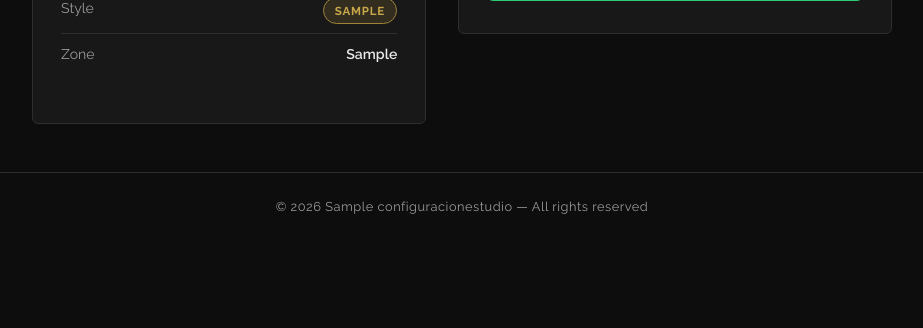
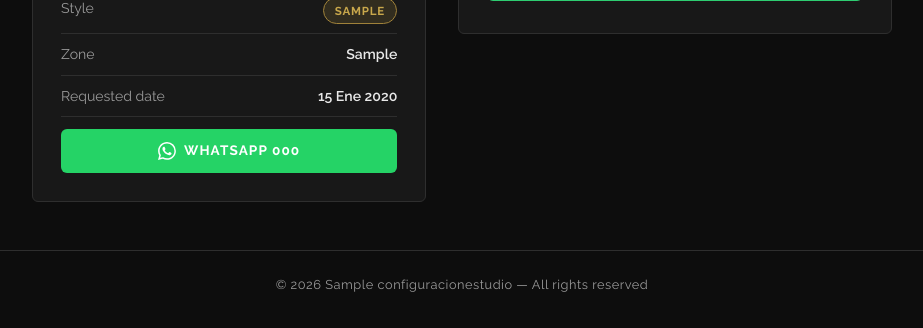
Before and after one commit to Adrionor/sistema-tatuajes-django, a Django app: template sistema_tatuajes/templates/citas/agendar.html in a window 1280 px wide. Shown: the part 711-1039 px from the top of the page, without its empty margins (178-1101 px from the left). Before the commit the page ends 925 px from the top, so only its background shows below. Run offline with Django 5.2, Linux system fonts and the light colour scheme; the template is opened without the code that fills it: values that come from a table or form of the project are taken from there, others are empty; tables that the repository leaves empty hold one stand-in row (values such as "Sample post").

Commit message:
feat: add requested date and WhatsApp button to agendar page

```diff
--- a/sistema_tatuajes/templates/citas/agendar.html
+++ b/sistema_tatuajes/templates/citas/agendar.html
@@ -71,6 +71,27 @@
         <div class="client-row"><span class="lbl">{% trans "Client" %}</span><span class="val">{{ cotizacion.nombre_cliente }}</span></div>
         <div class="client-row"><span class="lbl">{% trans "Style" %}</span><span class="val"><span class="badge badge-gold">{{ cotizacion.estilo }}</span></span></div>
         <div class="client-row"><span class="lbl">{% trans "Zone" %}</span><span class="val">{{ cotizacion.zona_cuerpo }}</span></div>
+        <div class="client-row">
+            <span class="lbl">{% trans "Requested date" %}</span>
+            <span class="val">
+                {% if cotizacion.fecha_solicitada %}
+                    {{ cotizacion.fecha_solicitada|date:"d M Y" }}
+                {% else %}
+                    <em style="color:var(--text-muted);font-weight:400;">{% trans "No fixed date" %}</em>
+                {% endif %}
+            </span>
+        </div>
+        {% if cotizacion.telefono_cliente %}
+        <a href="https://wa.me/{{ cotizacion.telefono_cliente|cut:' '|cut:'+'|cut:'-'|cut:'('|cut:')' }}?text={% trans 'Hi' %}%20{{ cotizacion.nombre_cliente|urlencode }},%20{% trans 'we have reviewed your deposit and are ready to schedule your appointment.' %}"
+           target="_blank"
+           class="btn btn-block"
+           style="background:#25D366;color:#fff;border-color:#25D366;margin-top:.75rem;display:flex;align-items:center;justify-content:center;gap:.5rem;">
+            <svg xmlns="http://www.w3.org/2000/svg" width="18" height="18" fill="currentColor" viewBox="0 0 16 16">
+                <path d="M13.601 2.326A7.85 7.85 0 0 0 7.994 0C3.627 0 .068 3.558.064 7.926c0 1.399.366 2.76 1.057 3.965L0 16l4.204-1.102a7.9 7.9 0 0 0 3.79.965h.004c4.368 0 7.926-3.558 7.93-7.93A7.9 7.9 0 0 0 13.6 2.326zM7.994 14.521a6.6 6.6 0 0 1-3.356-.92l-.24-.144-2.494.654.666-2.433-.156-.251a6.56 6.56 0 0 1-1.007-3.505c0-3.626 2.957-6.584 6.591-6.584a6.56 6.56 0 0 1 4.66 1.931 6.56 6.56 0 0 1 1.928 4.66c-.004 3.639-2.961 6.592-6.592 6.592m3.615-4.934c-.197-.099-1.17-.578-1.353-.646-.182-.065-.315-.099-.445.099-.133.197-.513.646-.627.775-.114.133-.232.148-.43.05-.197-.1-.836-.308-1.592-.985-.59-.525-.985-1.175-1.103-1.372-.114-.198-.011-.304.088-.403.087-.088.197-.232.296-.346.1-.114.133-.198.198-.33.065-.134.034-.248-.015-.347-.05-.099-.445-1.076-.612-1.47-.16-.389-.323-.335-.445-.34-.114-.007-.247-.007-.38-.007a.73.73 0 0 0-.529.247c-.182.198-.691.677-.691 1.654s.71 1.916.81 2.049c.098.133 1.394 2.132 3.383 2.992.47.205.84.326 1.129.418.475.152.904.129 1.246.08.38-.058 1.171-.48 1.338-.943.164-.464.164-.86.114-.943-.049-.084-.182-.133-.38-.232"/>
+            </svg>
+            WhatsApp {{ cotizacion.telefono_cliente }}
+        </a>
+        {% endif %}
     </div>
 
     <!-- FORMULARIO AGENDA -->
```
